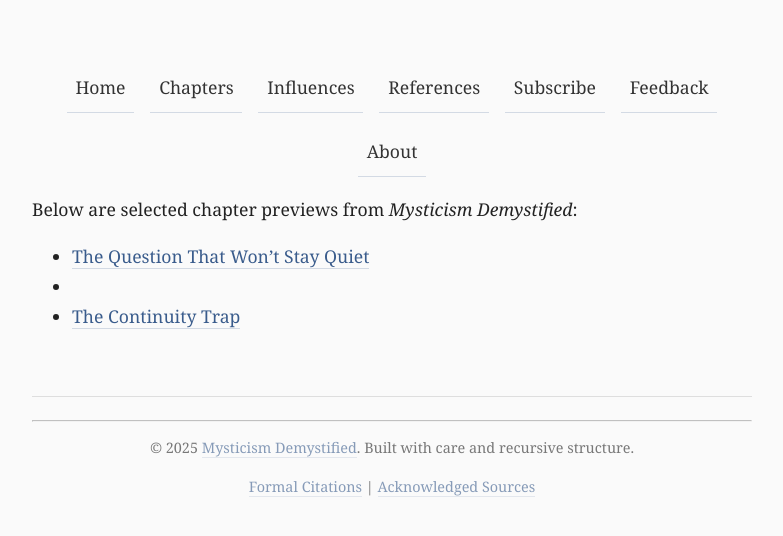
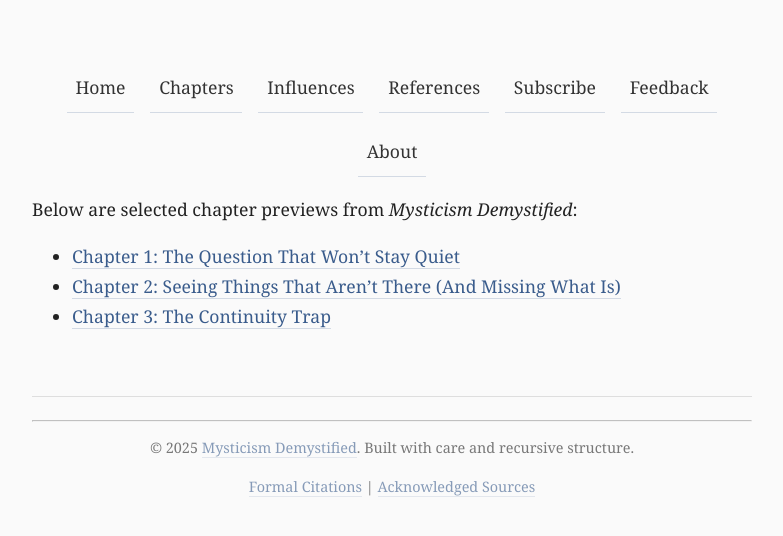
Before and after one commit to jonmmar/maram-cc-site, a Jekyll site: the page built from _chapters/index.md, in a window 1280 px wide. Shown: the top 536 px of the page, without its empty margins (248-1031 px from the left). Built offline with Jekyll 4.4.1, drawn with Linux system fonts in a browser that asks for light colours.

Commit message:
fixed config to add all chapters

```diff
--- a/_chapters/index.md
+++ b/_chapters/index.md
@@ -7,10 +7,6 @@ description: A directory of selected chapters from Mysticism Demystified — on
 
 Below are selected chapter previews from *Mysticism Demystified*:
 
-<ul>
-  {% for chapter in site.chapters %}
-    {% unless chapter.url == '/chapters/' %}
-      <li><a href="{{ chapter.url }}">{{ chapter.title }}</a></li>
-    {% endunless %}
-  {% endfor %}
-</ul>
+- [Chapter 1: The Question That Won’t Stay Quiet](chapter1.html)
+- [Chapter 2: Seeing Things That Aren’t There (And Missing What Is)](chapter2.html)
+- [Chapter 3: The Continuity Trap](chapter3.html)
```
